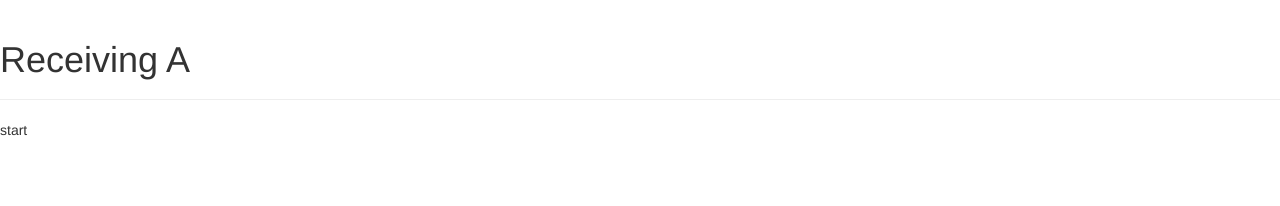
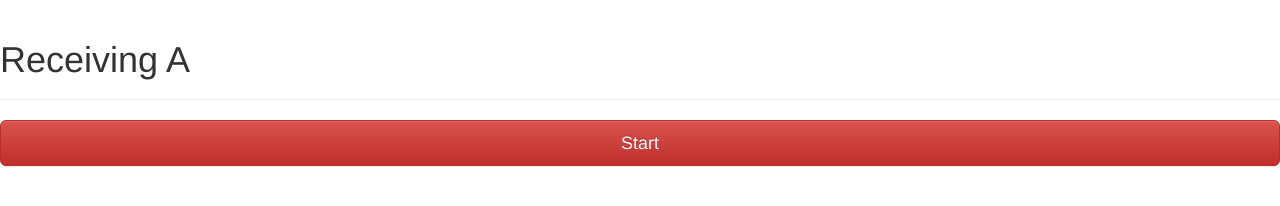
Before and after one commit to scott-ellenoff/Teem-Hands-Free, a plain HTML site: page receivingA.html in a window 1280 px wide. Drawn offline with nearby package versions, Linux system fonts and the light colour scheme.

Commit message:
Update receivingA.html

```diff
--- a/receivingA.html
+++ b/receivingA.html
@@ -19,7 +19,9 @@
     <div class="page-header">
             <h1>Receiving A</h1>
     </div>
-    <div class="button" style="width:90px;height:40px;">start</div>
+    <div>
+                <button id="stop" type="button" class="btn btn-danger btn-lg btn-block">Start</button>
+    </div>
     <script>
         $(document).ready(function(){
     $(".start").click(function(){
```
